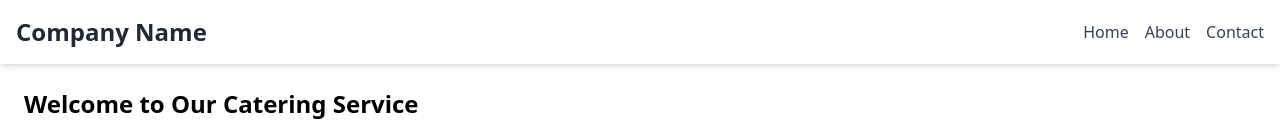
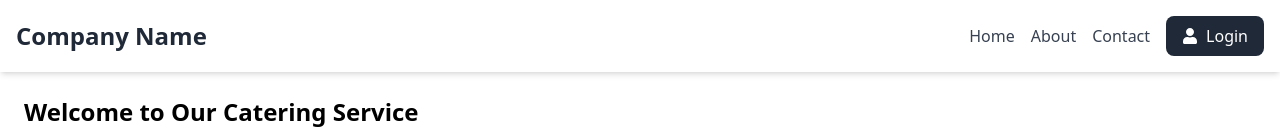
Before and after one commit to webhostdevs/BookMyCater, a React (Vite) app: page / in a window 1280 px wide. Shown: the top 134 px of the page. Built offline with nearby package versions, Linux system fonts and the light colour scheme; no server answers.

Commit message:
Update Navbar.jsx

```diff
--- a/src/components/Navbar.jsx
+++ b/src/components/Navbar.jsx
@@ -1,5 +1,6 @@
 import React from 'react';
 import { Link } from 'react-router-dom';
+import { FaUser } from 'react-icons/fa';
 
 function Navbar({ searchTerm, setSearchTerm }) {
   return (
@@ -22,6 +23,12 @@ function Navbar({ searchTerm, setSearchTerm }) {
         <Link to="/" className="text-gray-700 hover:text-black transition">Home</Link>
         <Link to="/about" className="text-gray-700 hover:text-black transition">About</Link>
         <Link to="/contact" className="text-gray-700 hover:text-black transition">Contact</Link>
+        <Link
+          to="/login"
+          className="flex items-center bg-gray-800 text-white px-4 py-2 rounded-lg hover:bg-gray-900 transition"
+        >
+          <FaUser className="mr-2" /> Login
+        </Link>
       </div>
     </nav>
   );
```
